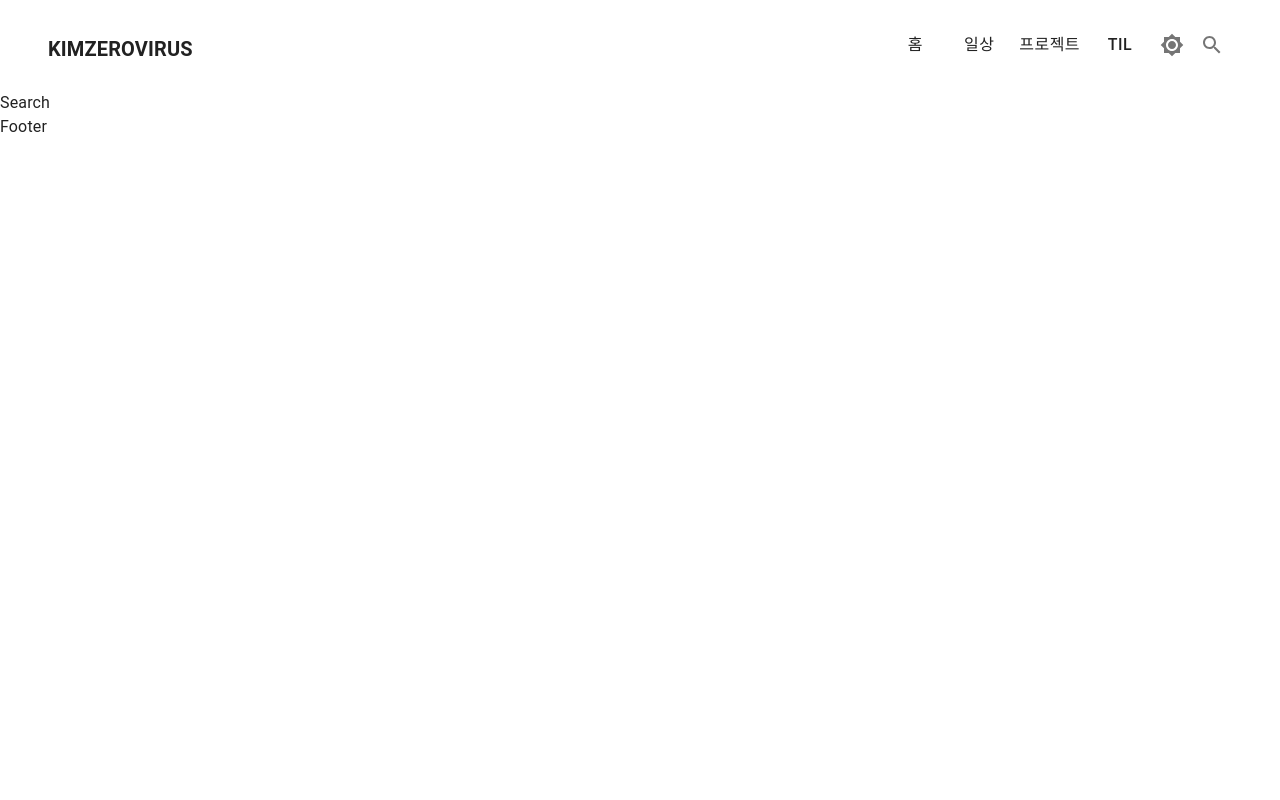
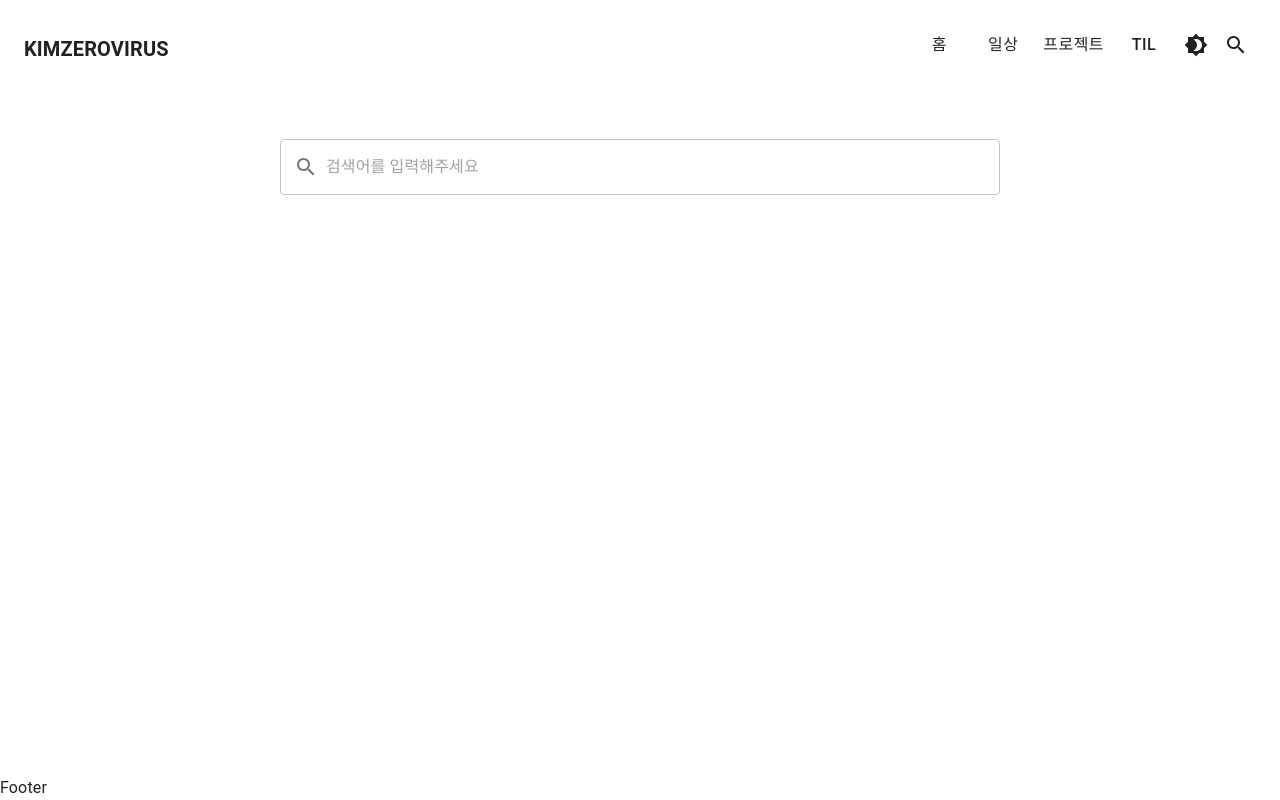
Before and after one commit to kimzerovirus/community_react_app, a Next.js app: page /Search in a window 1280 px wide. Built offline with nearby package versions, Linux system fonts and the light colour scheme.

Commit message:
검색창 추가

```diff
--- a/package.json
+++ b/package.json
@@ -4,7 +4,7 @@
   "private": true,
   "scripts": {
     "dev": "next dev",
-    "out": "next build",
+    "build": "next build",
     "export": "next export",
     "start": "next start",
     "deploy": "next build && next export && touch out/.nojekyll && gh-pages --add --dotfiles -d out",
--- a/src/components/Footer.tsx
+++ b/src/components/Footer.tsx
@@ -1,7 +1,5 @@
 import React from 'react';
 
-function Footer() {
+export default function Footer() {
 	return <div>Footer</div>;
 }
-
-export default Footer;
--- a/src/components/Header.tsx
+++ b/src/components/Header.tsx
@@ -14,7 +14,7 @@ export default function Header() {
 
 	return (
 		<Container maxWidth="xl">
-			<Toolbar>
+			<Toolbar disableGutters>
 				<h1>
 					<Typography
 						variant="h6"
@@ -32,8 +32,8 @@ export default function Header() {
 					</Typography>
 				</h1>
 				<Grid container justifyContent="flex-end">
-					{menuList.map(({ name, link }) => (
-						<Grid item>
+					{menuList.map(({ name, link }, idx) => (
+						<Grid item key={idx}>
 							<Button
 								component="a"
 								href={link}
@@ -48,10 +48,10 @@ export default function Header() {
 						</Grid>
 					))}
 				</Grid>
-				<IconButton>
-					<Brightness7Icon />
+				<IconButton color="inherit" sx={{ '&:hover': { color: '#FFD500' } }}>
+					<Brightness4Icon />
 				</IconButton>
-				<IconButton>
+				<IconButton href="/search" color="inherit">
 					<SearchIcon />
 				</IconButton>
 			</Toolbar>
--- a/src/pages/Search.tsx
+++ b/src/pages/Search.tsx
@@ -1,7 +1,30 @@
+import ClearIcon from '@mui/icons-material/Clear';
+import SearchIcon from '@mui/icons-material/Search';
+import { Box, Container, InputAdornment, TextField } from '@mui/material';
 import React from 'react';
+function Search() {
+	const handleSubmit = () => {
+		console.log('test');
+	};
 
-function Search() {
-	return <div>Search</div>;
+	return (
+		<Container component="main" style={{ marginTop: '2rem', maxWidth: '768px' }}>
+			<Box component="form" onSubmit={handleSubmit} noValidate>
+				<TextField
+					margin="normal"
+					placeholder="검색어를 입력해주세요"
+					fullWidth
+					InputProps={{
+						startAdornment: (
+							<InputAdornment position="start">
+								<SearchIcon />
+							</InputAdornment>
+						),
+					}}
+				/>
+			</Box>
+		</Container>
+	);
 }
 
 export default Search;
--- a/src/pages/_app.tsx
+++ b/src/pages/_app.tsx
@@ -4,6 +4,8 @@ import type { AppProps } from 'next/app';
 
 import Footer from '../components/Footer';
 import Header from '../components/Header';
+import GlobalStyle from '../styles/GlobalStyle';
+import { WrappedComponent, Wrapper } from '../styles/WrapperStyle';
 import { theme } from '../utils/customTheme';
 
 function MyApp({ Component, pageProps }: AppProps) {
@@ -11,10 +13,15 @@ function MyApp({ Component, pageProps }: AppProps) {
 		<ThemeProvider theme={theme}>
 			{/* reset css */}
 			<CssBaseline />
+			<GlobalStyle />
 
-			<Header />
-			<Component {...pageProps} />
-			<Footer />
+			<Wrapper>
+				<Header />
+				<WrappedComponent>
+					<Component {...pageProps} />
+				</WrappedComponent>
+				<Footer />
+			</Wrapper>
 		</ThemeProvider>
 	);
 }
--- /dev/null
+++ b/src/styles/GlobalStyle.tsx
@@ -0,0 +1,19 @@
+import { css, Global } from '@emotion/react';
+import React from 'react';
+
+// 리액트에서는 최상위 div의 이름이 app이였던것 같은데 next.js 에서는 __next 이다.
+
+const style = css`
+	html,
+	body,
+	#__next {
+		width: 100% !important;
+		height: 100% !important;
+	}
+`;
+
+const GlobalStyle = () => {
+	return <Global styles={style} />;
+};
+
+export default GlobalStyle;
--- /dev/null
+++ b/src/styles/WrapperStyle.tsx
@@ -0,0 +1,11 @@
+import styled from '@emotion/styled';
+
+export const Wrapper = styled.div`
+	display: flex;
+	flex-direction: column;
+	height: 100%;
+`;
+
+export const WrappedComponent = styled.div`
+	flex: 1;
+`;
--- a/src/utils/customTheme.ts
+++ b/src/utils/customTheme.ts
@@ -3,7 +3,7 @@ import { colors, createTheme } from '@mui/material';
 export const theme = createTheme({
 	palette: {
 		primary: {
-			main: '#556cd6',
+			main: 'rgb(0,0,0)',
 		},
 		secondary: {
 			main: '#19857b',
```
Also changed, not shown: posts/test.md (+3 -0 lines), src/pages/index.tsx (+3 -4 lines).
